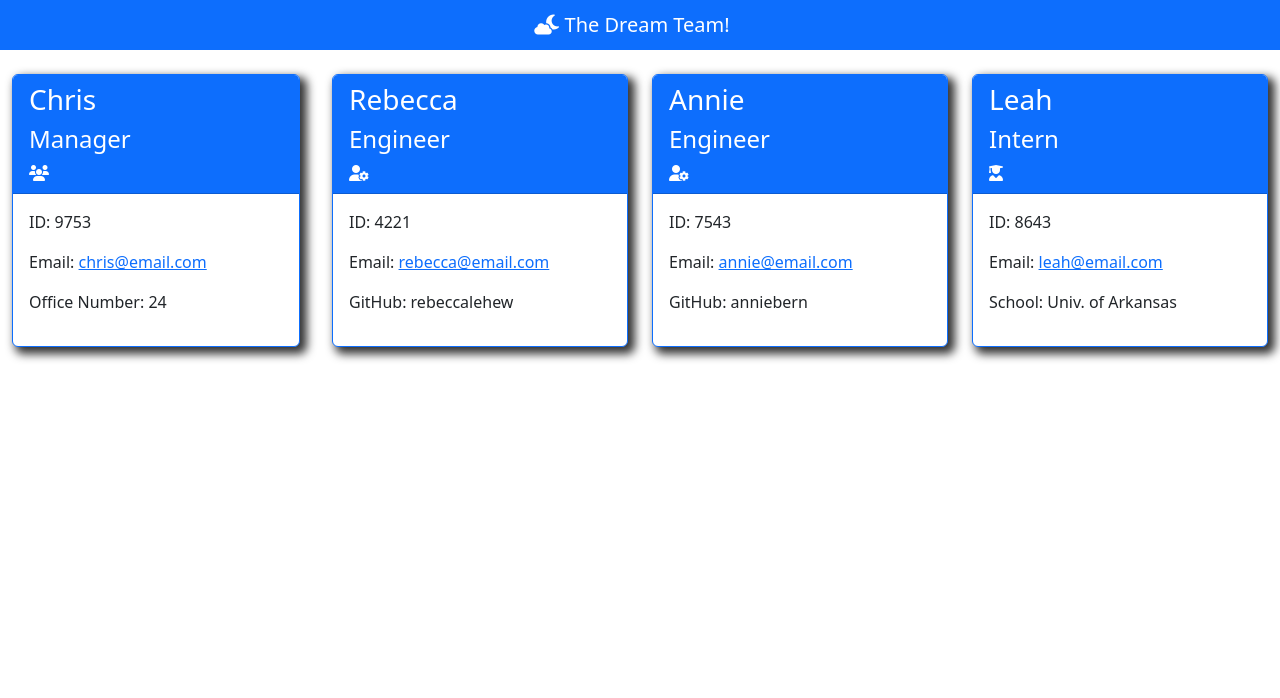
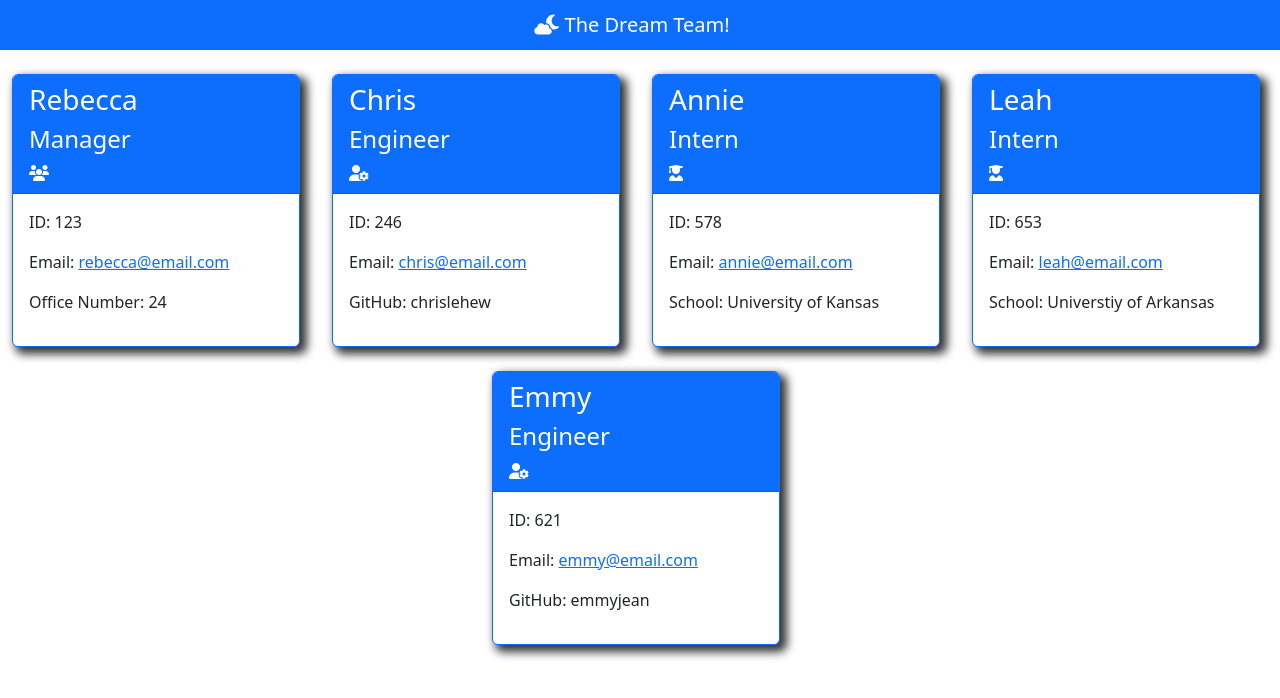
Before and after one commit to rebeccalehew/bored-barnacle, a website: page dist/team.html in a window 1280 px wide. Drawn offline with nearby package versions, Linux system fonts and the light colour scheme.

Commit message:
Final update before submission
- Added video demo link to README.
- Added an assets/images directory to house screenshots of the app.
- The team.html file in the dist directory is updated and matches the video demo.

```diff
--- a/dist/team.html
+++ b/dist/team.html
@@ -11,7 +11,7 @@
 </head>
 
 <body>
-    <header>
+    <header class="row">
         <nav class="navbar bg-primary" id="navbar">
             <span class="navbar-brand mb-0 h1 w-100 text-center text-white" id="navbar-text"><i class="fa-solid fa-cloud-moon" style="color: #ffffff;"></i> The Dream Team!</span>
         </nav>
@@ -25,53 +25,53 @@
     <div class="col-sm-6 col-md-4 col-lg-3 mt-4">
         <div class="card border-primary h-100" style="width: 18rem;">
             <div class="card-header bg-primary text-white">
-                <h3 class="name">Chris</h3>
+                <h3 class="name">Rebecca</h3>
                 <h4 class="role">Manager</h4>
                 <i class="fa-solid fa-users" style="color: #ffffff;"></i>
             </div>
 
             <div class="card-body">
-                <p class="id">ID: 9753</p>
-                <p class="email">Email: <a href="mailto:chris@email.com">chris@email.com</a></p>
+                <p class="id">ID: 123</p>
+                <p class="email">Email: <a href="mailto:rebecca@email.com">rebecca@email.com</a></p>
                 <p class="office-number">Office Number: 24</p>
             </div>
         </div>
     </div>
 
     <div class="col-sm-6 col-md-4 col-lg-3 mt-4">
-        <div class="card border-primary h-100">
+        <div class="card border-primary h-100" style="width: 18rem;">
             <div class="card-header bg-primary text-white">
-                <h3 class="name">Rebecca</h3>
+                <h3 class="name">Chris</h3>
                 <h4 class="role">Engineer</h4>
                 <i class="fa-solid fa-user-gear" style="color: #ffffff;"></i>
             </div>
 
             <div class="card-body">
-                <p class="id">ID: 4221</p>
-                <p class="email">Email: <a href="mailto:rebecca@email.com">rebecca@email.com</a></p>
-                <p class="github">GitHub: rebeccalehew</p>
+                <p class="id">ID: 246</p>
+                <p class="email">Email: <a href="mailto:chris@email.com">chris@email.com</a></p>
+                <p class="github">GitHub: chrislehew</p>
             </div>
         </div>
     </div>
 
     <div class="col-sm-6 col-md-4 col-lg-3 mt-4">
-        <div class="card border-primary h-100">
+        <div class="card border-primary h-100" style="width: 18rem;">
             <div class="card-header bg-primary text-white">
                 <h3 class="name">Annie</h3>
-                <h4 class="role">Engineer</h4>
-                <i class="fa-solid fa-user-gear" style="color: #ffffff;"></i>
+                <h4 class="role">Intern</h4>
+                <i class="fa-solid fa-user-graduate" style="color: #ffffff;"></i>
             </div>
 
             <div class="card-body">
-                <p class="id">ID: 7543</p>
+                <p class="id">ID: 578</p>
                 <p class="email">Email: <a href="mailto:annie@email.com">annie@email.com</a></p>
-                <p class="github">GitHub: anniebern</p>
+                <p class="school">School: University of Kansas</p>
             </div>
         </div>
     </div>
 
     <div class="col-sm-6 col-md-4 col-lg-3 mt-4">
-        <div class="card border-primary h-100">
+        <div class="card border-primary h-100" style="width: 18rem;">
             <div class="card-header bg-primary text-white">
                 <h3 class="name">Leah</h3>
                 <h4 class="role">Intern</h4>
@@ -79,9 +79,25 @@
             </div>
 
             <div class="card-body">
-                <p class="id">ID: 8643</p>
+                <p class="id">ID: 653</p>
                 <p class="email">Email: <a href="mailto:leah@email.com">leah@email.com</a></p>
-                <p class="school">School: Univ. of Arkansas</p>
+                <p class="school">School: Universtiy of Arkansas</p>
+            </div>
+        </div>
+    </div>
+
+    <div class="col-sm-6 col-md-4 col-lg-3 mt-4">
+        <div class="card border-primary h-100" style="width: 18rem;">
+            <div class="card-header bg-primary text-white">
+                <h3 class="name">Emmy</h3>
+                <h4 class="role">Engineer</h4>
+                <i class="fa-solid fa-user-gear" style="color: #ffffff;"></i>
+            </div>
+
+            <div class="card-body">
+                <p class="id">ID: 621</p>
+                <p class="email">Email: <a href="mailto:emmy@email.com">emmy@email.com</a></p>
+                <p class="github">GitHub: emmyjean</p>
             </div>
         </div>
     </div>
```
Also changed, not shown: README.md, assets/images/dream-team.png (added), assets/images/inquirer-prompt.png (added).
